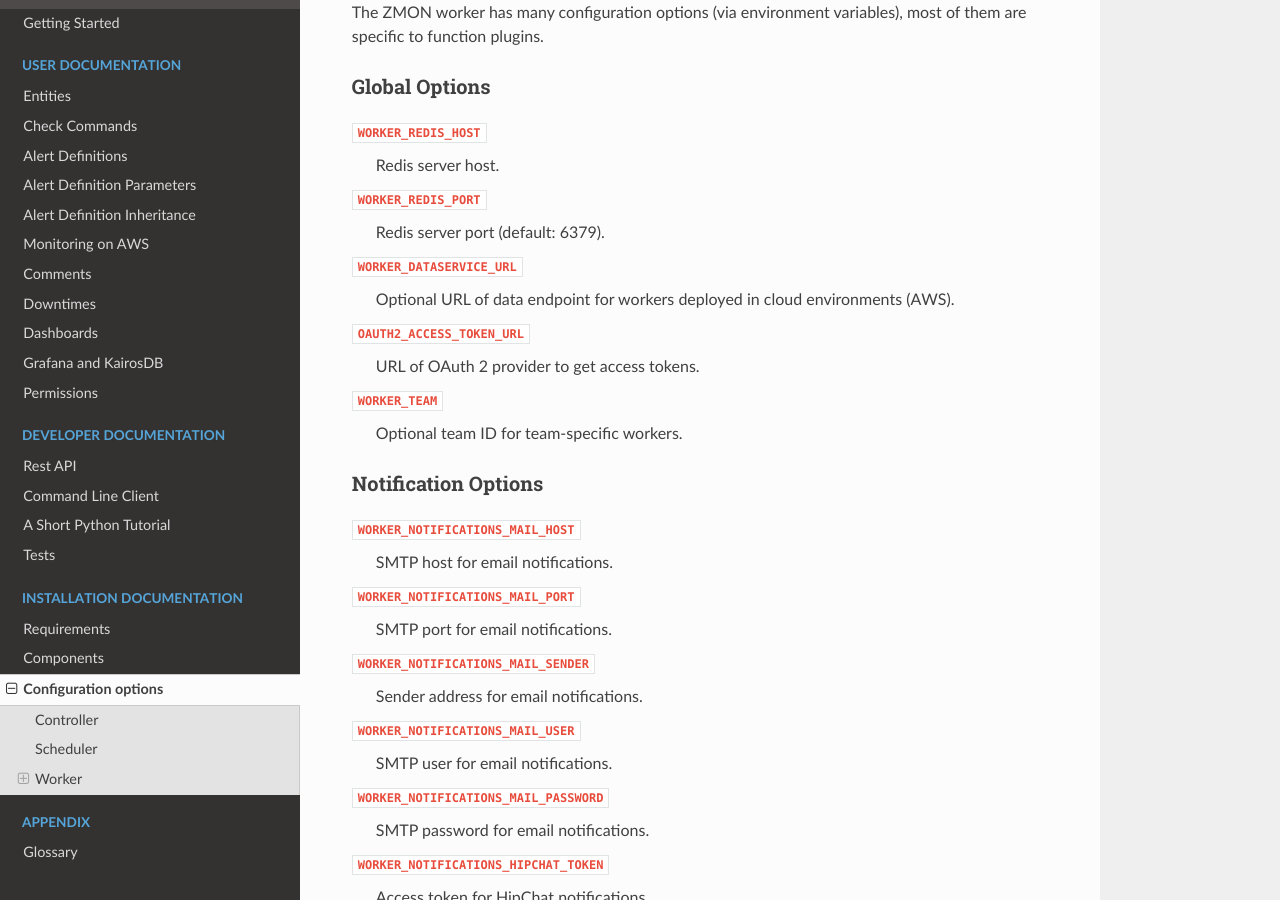
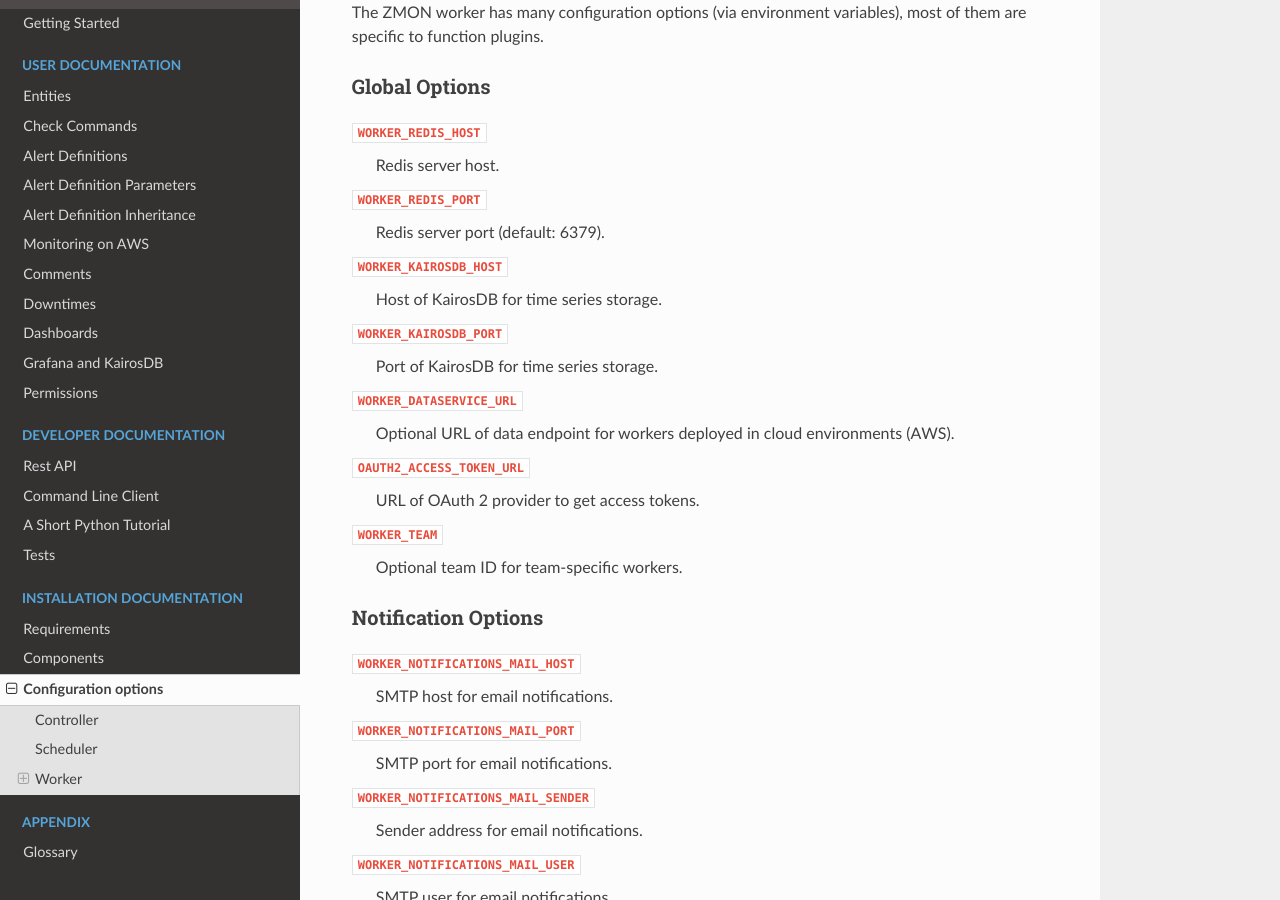
Before and after one commit to zalando-zmon/zmon-docs, a Sphinx documentation site: the page built from docs/installation/configuration.rst, in a window 1280 px wide and 900 px high, scrolled down 808 px. Built offline with Sphinx 7.4.7 and the Read the Docs theme 2.0.0, drawn with Linux system fonts in a browser that asks for light colours.

Commit message:
add Worker KairosDB options

```diff
--- a/docs/installation/configuration.rst
+++ b/docs/installation/configuration.rst
@@ -43,6 +43,10 @@ Global Options
     Redis server host.
 ``WORKER_REDIS_PORT``
     Redis server port (default: 6379).
+``WORKER_KAIROSDB_HOST``
+    Host of KairosDB for time series storage.
+``WORKER_KAIROSDB_PORT``
+    Port of KairosDB for time series storage.
 ``WORKER_DATASERVICE_URL``
     Optional URL of data endpoint for workers deployed in cloud environments (AWS).
 ``OAUTH2_ACCESS_TOKEN_URL``
```
